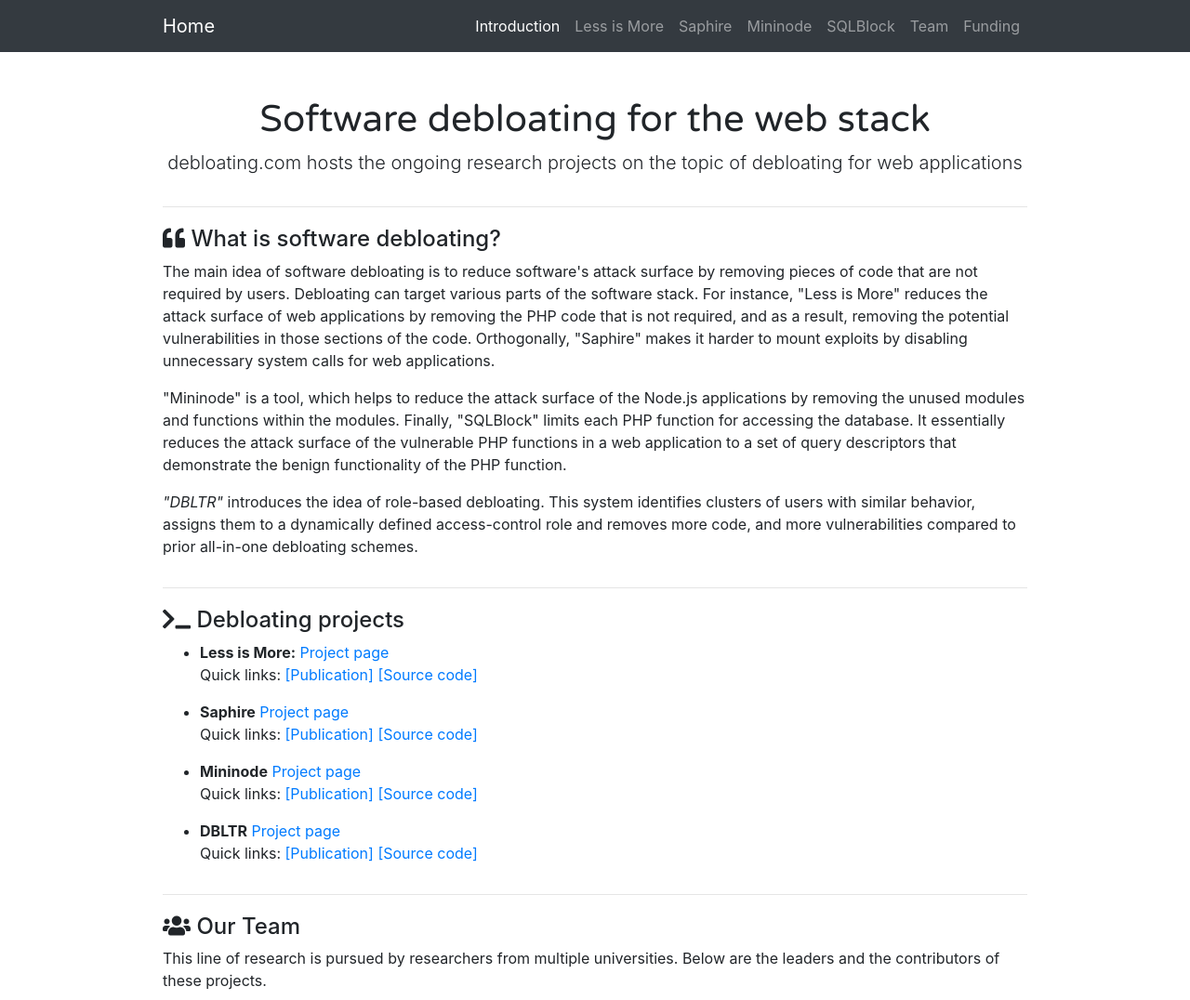
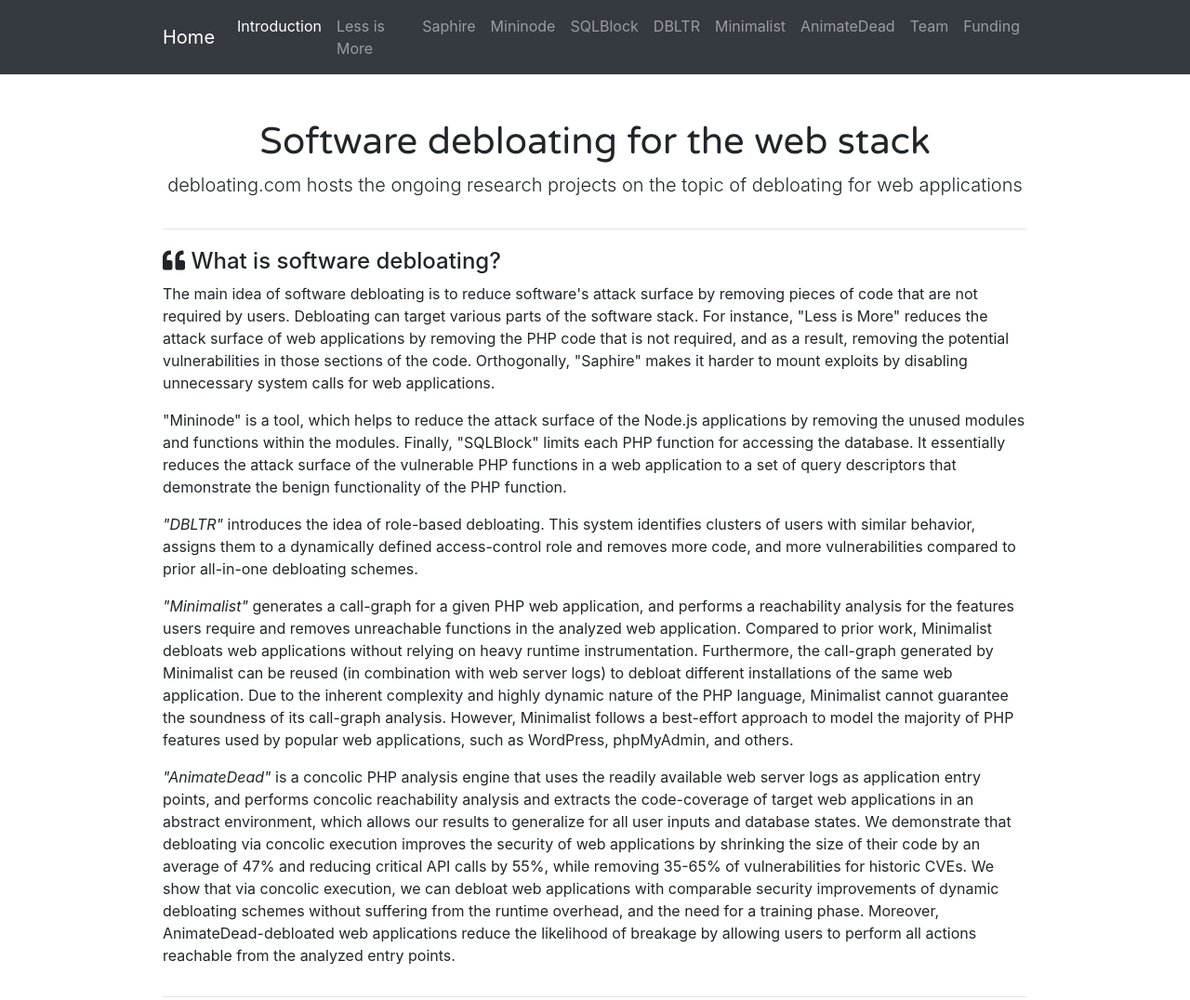
Before and after one commit to pragseclab/home.debloating.com, a plain HTML site: page index.html in a window 1280 px wide. Shown: the top 1076 px of the page at 93% size. Drawn offline with Linux system fonts and the light colour scheme.

Commit message:
Add Minimalist and AnimateDead

```diff
--- a/index.html
+++ b/index.html
@@ -50,6 +50,15 @@
             <a class="nav-link" target="_blank" href="https://megele.io/asiaccs20-sqlblock.pdf">SQLBlock</a>
           </li>
           <li class="nav-item">
+            <a class="nav-link" target="_blank" href="https://dbltr.debloating.com">DBLTR</a>
+          </li>
+          <li class="nav-item">
+            <a class="nav-link" target="_blank" href="https://github.com/BUseclab/Minimalist">Minimalist</a>
+          </li>
+          <li class="nav-item">
+            <a class="nav-link" target="_blank" href="https://animatedead.debloating.com">AnimateDead</a>
+          </li>
+          <li class="nav-item">
             <a class="nav-link" href="#team">Team</a>
           </li>
           <li class="nav-item">
@@ -95,6 +104,32 @@
           <p>
             <i>"DBLTR"</i> introduces the idea of role-based debloating. This system identifies clusters of users with similar behavior, assigns them to a dynamically defined access-control role and removes more code, and more vulnerabilities compared to prior all-in-one debloating schemes.
           </p>
+          <p><i>"Minimalist"</i> generates a call-graph
+            for a given PHP web application, and performs a
+            reachability analysis for the features users require and removes
+            unreachable functions in the analyzed web application.
+            Compared to prior work, Minimalist debloats web applications
+            without relying on heavy runtime instrumentation. Furthermore, the call-graph generated by Minimalist can be reused
+            (in combination with web server logs) to debloat different
+            installations of the same web application. Due to the inherent
+            complexity and highly dynamic nature of the PHP language,
+            Minimalist cannot guarantee the soundness of its call-graph
+            analysis. However, Minimalist follows a best-effort approach
+            to model the majority of PHP features used by popular web
+            applications, such as WordPress, phpMyAdmin, and others.</p>
+          <p><i>"AnimateDead"</i> is a concolic PHP analysis engine that uses the readily available web server logs as application
+            entry points, and performs concolic reachability analysis and extracts the code-coverage of target web applications in an abstract
+            environment, which allows our results to generalize for all user
+            inputs and database states. We demonstrate that debloating via
+            concolic execution improves the security of web applications
+            by shrinking the size of their code by an average of 47% and
+            reducing critical API calls by 55%, while removing 35-65% of
+            vulnerabilities for historic CVEs. We show that via concolic
+            execution, we can debloat web applications with comparable
+            security improvements of dynamic debloating schemes
+            without suffering from the runtime overhead, and the need for
+            a training phase. Moreover, AnimateDead-debloated web applications reduce the likelihood of breakage by allowing users
+            to perform all actions reachable from the analyzed entry points.</p>
       </div>
     </div>
 
@@ -125,6 +160,16 @@
             <li><b>DBLTR</b> <a href="https://dbltr.debloating.com">Project page</a>
               <p>
                 <span>Quick links: </span><a href="https://www.securitee.org/files/dbltr_2023codaspy.pdf">[Publication]</a> <a href="https://github.com/pragseclab/DBLTR_Demo">[Source code]</a>
+              </p>
+            </li>
+            <li><b>Minimalist</b> <a href="https://github.com/BUseclab/Minimalist">Project page</a>
+              <p>
+                <span>Quick links: </span><a href="https://www.usenix.org/system/files/sec23fall-prepub-40-jahanshahi.pdf">[Publication]</a> <a href="https://github.com/BUseclab/Minimalist">[Source code]</a>
+              </p>
+            </li>
+            <li><b>AnimateDead</b> <a href="https://animatedead.debloating.com">Project page</a>
+              <p>
+                <span>Quick links: </span><a href="https://www.securitee.org/files/animatedead_2023usenix.pdf">[Publication]</a> <a href="https://github.com/BUseclab/Minimalist">[Source code]</a>
               </p>
             </li>
           </ul>
```
